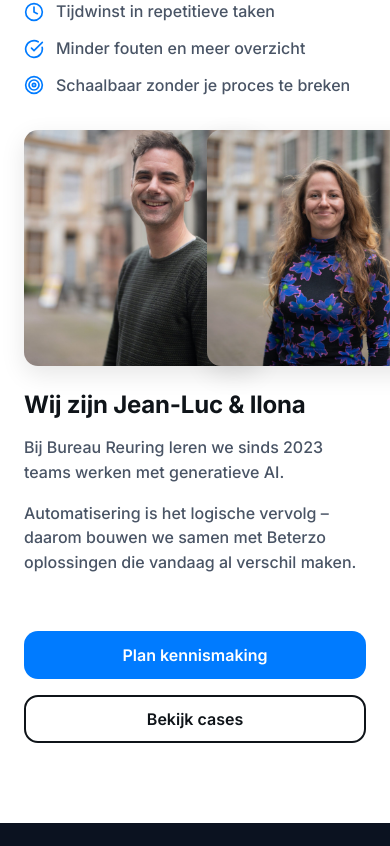
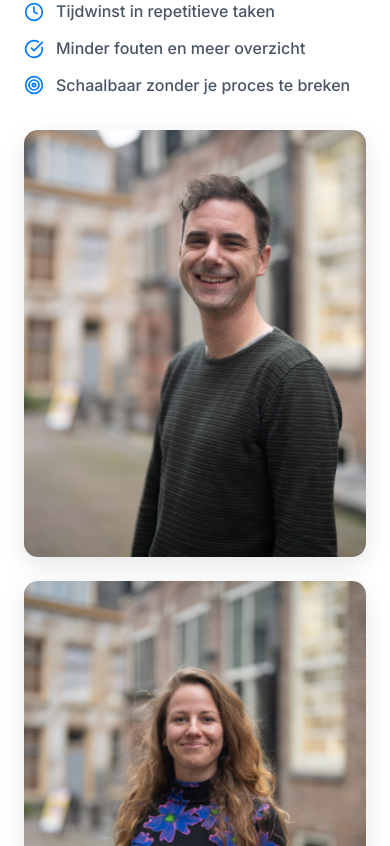
Before and after one commit to beterzo/beterzonieuwesite, a React (Vite) app: page /about in a window 390 px wide. Shown: the part 1338-2184 px from the top of the page. Built offline with nearby package versions, Linux system fonts and the light colour scheme; the HTML template or start-up script is replaced by a standard one.

Commit message:
Fix: Adjust image spacing on About page

```diff
--- a/src/pages/About.tsx
+++ b/src/pages/About.tsx
@@ -89,15 +89,15 @@ export default function About() {
             {/* Column 3: Duo Portraits + Text (3 cols) */}
             <div className="lg:col-span-3">
               {/* Mini-grid for portraits */}
-              <div className="grid grid-cols-2 gap-6 mb-6">
-                <div className="aspect-square h-[236px] relative overflow-hidden rounded-[14px] shadow-[0_8px_24px_rgba(0,0,0,0.1)]">
+              <div className="grid grid-cols-1 sm:grid-cols-2 gap-6 mb-6">
+                <div className="aspect-[4/5] w-full relative overflow-hidden rounded-[14px] shadow-[0_8px_24px_rgba(0,0,0,0.1)]">
                   <img
                     src={jeanlucPortrait}
                     alt="Portret Jean-Luc"
                     className="w-full h-full object-cover object-center"
                   />
                 </div>
-                <div className="aspect-square h-[236px] relative overflow-hidden rounded-[14px] shadow-[0_8px_24px_rgba(0,0,0,0.1)]">
+                <div className="aspect-[4/5] w-full relative overflow-hidden rounded-[14px] shadow-[0_8px_24px_rgba(0,0,0,0.1)]">
                   <img
                     src={ilonaPortrait}
                     alt="Portret Ilona"
```
